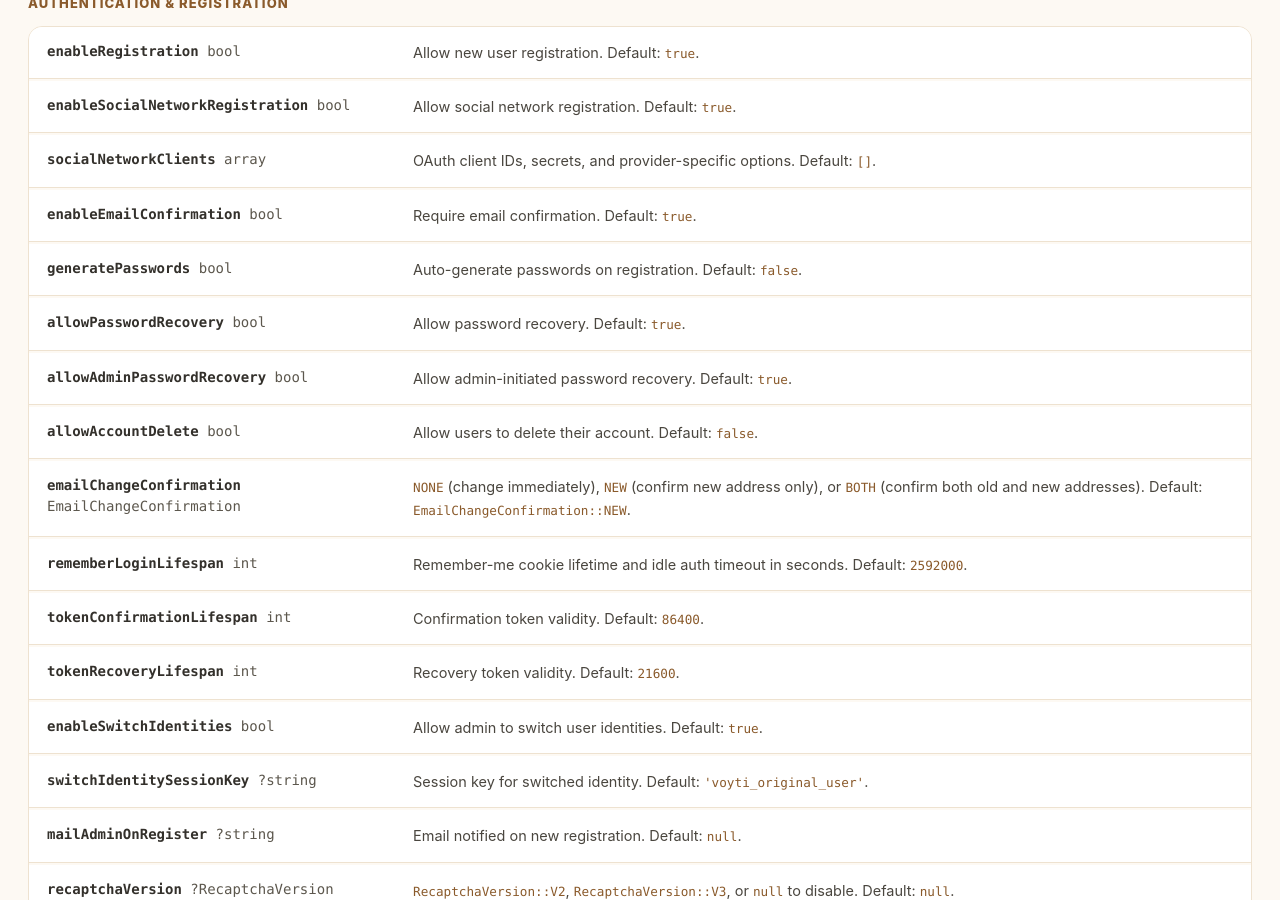
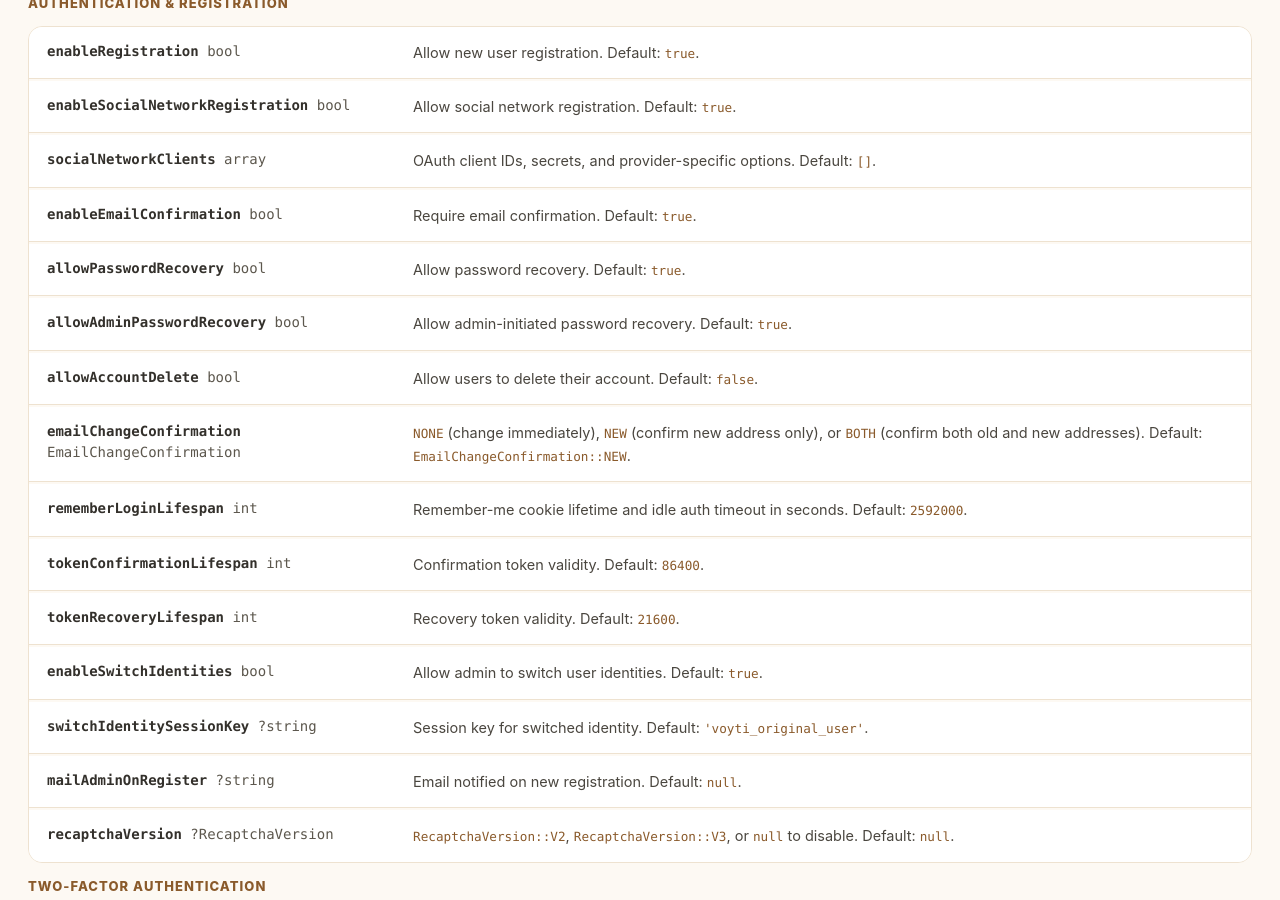
Before and after one commit to YiiRocks/YiiRocks.github.io, a Jekyll site: the page built from voyti/index.html, in a window 1280 px wide and 900 px high, scrolled down 3059 px. Built offline with Jekyll 4.4.1, drawn with Linux system fonts in a browser that asks for light colours; a style sheet for code colours, icons or effects is not loaded; some of the changed text lies outside the part shown.

Commit message:
Sync voyti page with upstream README (remove generatePasswords option, remove session-connect route)

```diff
--- a/voyti/index.html
+++ b/voyti/index.html
@@ -207,10 +207,6 @@ return [
             <div class="options-row">
                 <div class="options-name">enableEmailConfirmation<span class="options-type"> bool</span></div>
                 <div class="options-desc">Require email confirmation. Default: <code>true</code>.</div>
-            </div>
-            <div class="options-row">
-                <div class="options-name">generatePasswords<span class="options-type"> bool</span></div>
-                <div class="options-desc">Auto-generate passwords on registration. Default: <code>false</code>.</div>
             </div>
             <div class="options-row">
                 <div class="options-name">allowPasswordRecovery<span class="options-type"> bool</span></div>
```
Also changed, not shown: other parts of voyti/index.html (+0 -1 lines).
